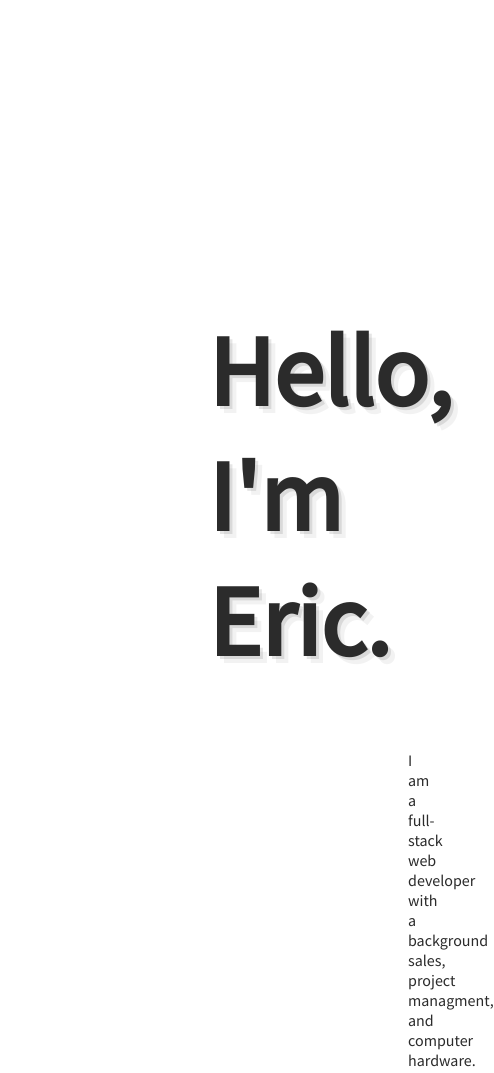
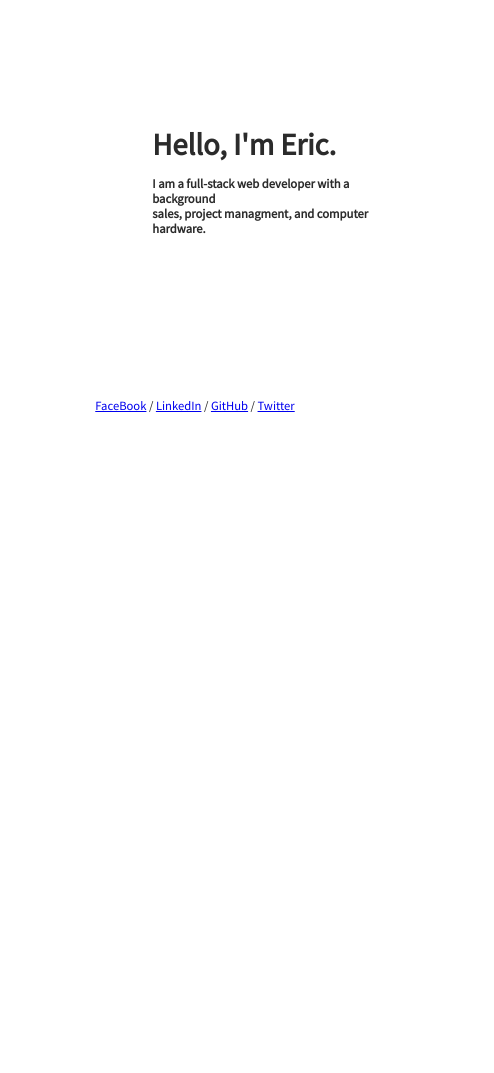
Before and after one commit to E-Armstrong/portfolio-site, a plain HTML site: page index.html in a window 390 px wide. Shown: the top 1073 px of the page, 494 px wide, since content can reach past the window. After the commit the page ends 844 px from the top, so only its background shows below. Drawn offline with Linux system fonts and the light colour scheme.

Commit message:
Site is now responsive. Links on bottom are centered.

```diff
--- a/index.html
+++ b/index.html
@@ -4,20 +4,21 @@
         <link rel="stylesheet" href="main.css">
         <title>Eric's Portfolio</title>
         <meta description="The Beautiful Portfolio of Eric Armstrong"
-        <link href="https://fonts.googleapis.com/css?family=Pacifico" rel="stylesheet">
-        <link href="https://fonts.googleapis.com/css?family=Dancing+Script" rel="stylesheet">
+        <link rel="stylesheet" href="https://maxcdn.bootstrapcdn.com/bootstrap/4.0.0-beta/css/bootstrap.min.css" integrity="sha384-/Y6pD6FV/Vv2HJnA6t+vslU6fwYXjCFtcEpHbNJ0lyAFsXTsjBbfaDjzALeQsN6M" crossorigin="anonymous">
         <link href="https://fonts.googleapis.com/css?family=Dancing+Script|Source+Sans+Pro" rel="stylesheet">
   </head>
 <body>
-        <h1>Hello, I'm Eric.</h1>
+    <div id="main-container">
+    <h1>Hello, I'm Eric.
           <p>I am a full-stack web developer with a background <br> sales, project managment, and computer hardware.</p>
+    </h1>
     <div class="links">
      <p>
-    <a href="facebook.com">FaceBook</a>
+      <a href="facebook.com/mebig">FaceBook</a>
      <a> / </a>
-    <a href="Linkedin.com">LinkedIn</a>
+     <a href="https://www.linkedin.com/in/eric-armstrong-01280a12b/">LinkedIn</a>
      <a> / </a>
-    <a href="github.com">GitHub</a>
+     <a href="https://github.com/eggsaladsandwch">GitHub</a>
      <a> / </a>
         <a href="twitter.com">Twitter</a>
     </p>
@@ -28,5 +29,6 @@
     <div id="project box">
 
     </div>
+</div>
     </body>
 </html>
--- a/main.css
+++ b/main.css
@@ -1,27 +1,57 @@
+html {
+    font-size: 14px;
+}
+
 body {
     background-color: rgb(255, 255, 255);
     align-content: center;
 }
 
+#main-container {
+    position: relative;
+}
 
 h1 {
     font-family: 'Source Sans Pro', sans-serif;
-    font-size: 100px;
+    font-size: 1.7rem;
     color: #2b2b2b;
-    text-shadow: 3px 3px 0px rgba(0,0,0,0.1), 7px 7px 0px rgba(0,0,0,0.05);
-    margin-top: 300px;
-    margin-left: 200px;
+    margin-top: 30vw;
+    margin-left: 37vw;
+}
+
+@media (min-width: 280px){
+    html {
+        font-size: 18px;
+    }
+}
+
+@media (min-width:500px){
+    html {
+        font-size: 26px;
+    }
+}
+
+@media (min-width:720px){
+    html {
+        font-size: 35px;
+    }
 }
 
 p {
     font-family: 'Source Sans Pro', sans-serif;
-    font-size: 16px;
+    font-size: .7rem;
     color: #2b2b2b;
-    margin-top: 10px;
-    margin-left: 400px;
+
 }
 
 #projects {
     background-color: rgba(255, 0, 0, 0.173);
     margin-top: 400px;
 }
+
+#main-container .links {
+    top: 13rem;
+    text-align: center;
+    margin: auto;
+    margin-top: 9rem;
+}
```
Lines whose indentation alone changed are shown as unchanged.
